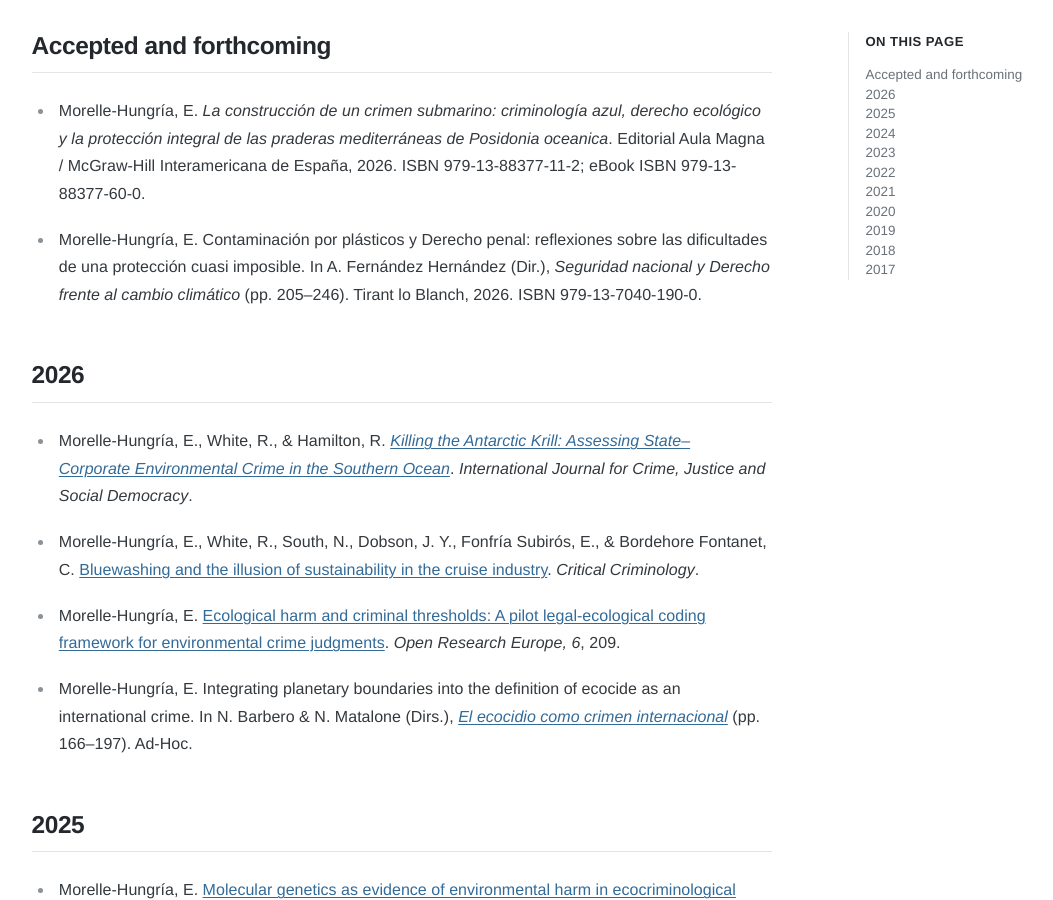
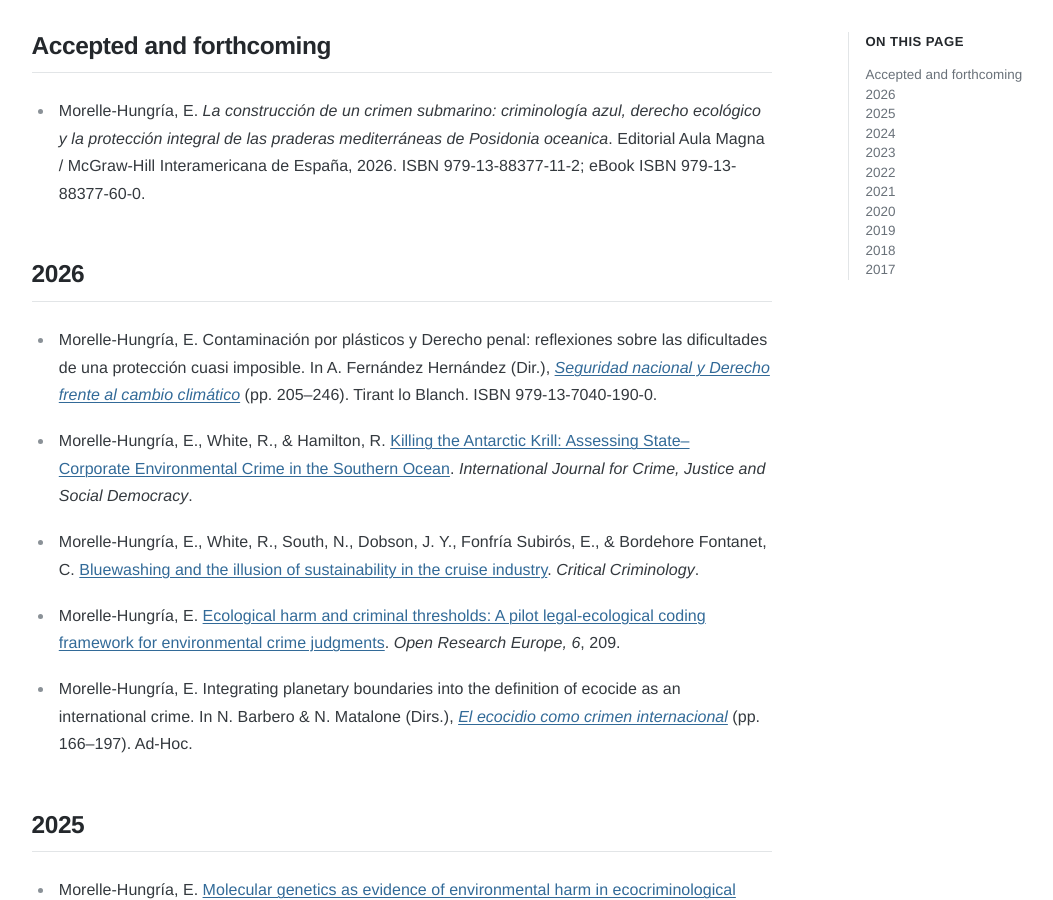
Before and after one commit to emorelleh/emorelleh.github.io, a Jekyll site: the page built from publications.md, in a window 1280 px wide and 900 px high, scrolled down 314 px. Shown: the whole window, without its empty margins (110-1163 px from the left). Built offline with Jekyll 4.4.1, drawn with Linux system fonts in a browser that asks for light colours; our own code applies the rules of GitHub Pages for plain Markdown files; part of the change alters nothing that is shown.

Commit message:
Update publication entries and fix formatting issues

```diff
--- a/publications.md
+++ b/publications.md
@@ -24,14 +24,6 @@ permalink: /publications/
           Editorial Aula Magna / McGraw-Hill Interamericana de España, 2026.
           ISBN 979-13-88377-11-2; eBook ISBN 979-13-88377-60-0.
         </li>
-
-        <li>
-          Morelle-Hungría, E.
-          Contaminación por plásticos y Derecho penal: reflexiones sobre las dificultades de una protección cuasi imposible.
-          In A. Fernández Hernández (Dir.), <em>Seguridad nacional y Derecho frente al cambio climático</em>
-          (pp. 205–246). Tirant lo Blanch, 2026. ISBN 979-13-7040-190-0.
-        </li>
-
       </ul>
     </section>
 
@@ -39,13 +31,22 @@ permalink: /publications/
       <h2>2026</h2>
       <ul class="publication-list">
         <li>
-  Morelle-Hungría, E., White, R., & Hamilton, R.
-  <a href="https://doi.org/10.5204/ijcjsd.4544"><em>Killing the Antarctic Krill: Assessing State–Corporate Environmental Crime in the Southern Ocean</em></a>.
-  <em>International Journal for Crime, Justice and Social Democracy</em>.
-</li>
+          Morelle-Hungría, E.
+          Contaminación por plásticos y Derecho penal: reflexiones sobre las dificultades de una protección cuasi imposible.
+          In A. Fernández Hernández (Dir.),
+          <a href="https://editorial.tirant.com/es/libro/seguridad-nacional-y-derecho-frente-al-cambio-climatico-fernandez-hernandez-antonio-9791370401900"><em>Seguridad nacional y Derecho frente al cambio climático</em></a>
+          (pp. 205–246). Tirant lo Blanch.
+          ISBN 979-13-7040-190-0.
+        </li>
 
         <li>
-          Morelle-Hungría, E., White, R., South, N., Dobson, J. Y., Fonfría Subirós, E., & Bordehore Fontanet, C.
+          Morelle-Hungría, E., White, R., &amp; Hamilton, R.
+          <a href="https://doi.org/10.5204/ijcjsd.4544">Killing the Antarctic Krill: Assessing State–Corporate Environmental Crime in the Southern Ocean</a>.
+          <em>International Journal for Crime, Justice and Social Democracy</em>.
+        </li>
+
+        <li>
+          Morelle-Hungría, E., White, R., South, N., Dobson, J. Y., Fonfría Subirós, E., &amp; Bordehore Fontanet, C.
           <a href="https://doi.org/10.1007/s10612-026-09904-0">Bluewashing and the illusion of sustainability in the cruise industry</a>.
           <em>Critical Criminology</em>.
         </li>
@@ -59,7 +60,7 @@ permalink: /publications/
         <li>
           Morelle-Hungría, E.
           Integrating planetary boundaries into the definition of ecocide as an international crime.
-          In N. Barbero & N. Matalone (Dirs.),
+          In N. Barbero &amp; N. Matalone (Dirs.),
           <a href="https://editorialadhoc.com/producto/el-ecocidio-como-crimen-internacional/"><em>El ecocidio como crimen internacional</em></a>
           (pp. 166–197). Ad-Hoc.
         </li>
@@ -91,17 +92,18 @@ permalink: /publications/
           Morelle-Hungría, E.
           Restauración azul: el impacto de las nuevas entidades como límite planetario dentro de la justicia restaurativa verde.
           In G. Varona (Ed.), <em>Criminología verde: alternativas a la impunidad y al punitivismo ante los daños bio-socio-ecológicos</em>
-          (pp. 127–148). Dykinson. ISBN 979-13-7006-032-9.
+          (pp. 127–148). Dykinson.
+          ISBN 979-13-7006-032-9.
         </li>
 
         <li>
-          Morelle-Hungría, E., Buluc Vasile, B. N., Flors Llorens, D., Foschetti Aragao, M. E., & Juárez Garcia, Á.
+          Morelle-Hungría, E., Buluc Vasile, B. N., Flors Llorens, D., Foschetti Aragao, M. E., &amp; Juárez Garcia, Á.
           <a href="https://doi.org/10.5281/zenodo.15024172">Jurisprudencia sobre el Delito Ecológico en España (2015–2024): Análisis de Sentencias del Artículo 325 del Código Penal en la Base de Datos CENDOJ</a>
           [Data set]. Zenodo.
         </li>
 
         <li>
-          Morelle-Hungría, E., South, N., Serra Palao, P., Faria, R., & Martens, G.
+          Morelle-Hungría, E., South, N., Serra Palao, P., Faria, R., &amp; Martens, G.
           <a href="https://repositori.uji.es/xmlui/handle/10234/221219"><em>Reflective Contribution: Establishing Planetary Boundaries to Safeguard the Health of the Planet: Ecosystems as Victims and Legal Interests</em></a>.
           Repositori Universitat Jaume I.
         </li>
@@ -112,7 +114,7 @@ permalink: /publications/
       <h2>2024</h2>
       <ul class="publication-list">
         <li>
-          Morelle-Hungría, E., & Serra Palao, P.
+          Morelle-Hungría, E., &amp; Serra Palao, P.
           <a href="https://books.google.es/books?id=jOEfEQAAQBAJ">Human impacts on <em>Posidonia oceanica</em> in the Mediterranean Sea: Bringing together ecological law and green criminology</a>.
           In <em>Ecological Law in Practice: Case Studies for a Transformative Approach</em>. Routledge.
         </li>
@@ -130,13 +132,13 @@ permalink: /publications/
         </li>
 
         <li>
-          Morelle-Hungría, E., & Serra, P.
+          Morelle-Hungría, E., &amp; Serra, P.
           <a href="https://doi.org/10.1093/acrefore/9780190264079.013.771">The Harms and Crimes Against Plant Species</a>.
           <em>Oxford Research Encyclopedia of Criminology</em>.
         </li>
 
         <li>
-          Morelle-Hungría, E., & Serra, P.
+          Morelle-Hungría, E., &amp; Serra, P.
           <a href="https://doi.org/10.12688/openreseurope.16365.2">Ecocriminological analysis of brine in aquatic ecosystems: Impacts on <em>Posidonia oceanica</em> and the search for restorative justice solutions</a>.
           <em>Open Research Europe, 3</em>, 130.
         </li>
@@ -145,17 +147,18 @@ permalink: /publications/
           Morelle-Hungría, E.
           La (des)protección de la fauna marina desde un enfoque ecocriminológico a la luz de los límites planetarios.
           In <em>La protección de la biodiversidad marina en un contexto de cambio global: aspectos biológicos, éticos y jurídicos</em>.
-          Tirant lo Blanch. ISBN 978-84-1169-088-1.
+          Tirant lo Blanch.
+          ISBN 978-84-1169-088-1.
         </li>
 
         <li>
-          Morelle-Hungría, E., & Raga Vives, A.
+          Morelle-Hungría, E., &amp; Raga Vives, A.
           Innovación educativa a través del sistema de casos: la criminalidad económica y ecológica (CRIMECO).
           In <em>La innovación educativa en Derecho: un compromiso continuo con la docencia</em>. Colex.
         </li>
 
         <li>
-          Morelle-Hungría, E., Giménez Ruiz, E., Pérez Silvestre, A., Romero Ortolà, P., Remolí López, G., Vera Raga Vives, A., & Carvalho da Silva, J.
+          Morelle-Hungría, E., Giménez Ruiz, E., Pérez Silvestre, A., Romero Ortolà, P., Remolí López, G., Vera Raga Vives, A., &amp; Carvalho da Silva, J.
           <em>I Encuesta de percepción de seguridad y victimización Castellón 2023: inseguridad y políticas públicas de seguridad en el ámbito municipal</em>.
           Clínica Jurídica y Criminológica, Universitat Jaume I.
         </li>
@@ -166,26 +169,27 @@ permalink: /publications/
       <h2>2023</h2>
       <ul class="publication-list">
         <li>
-          Morelle-Hungría, E., Fonfría, E. S., Dobson, J. Y., & Bordehore Fontanet, C.
+          Morelle-Hungría, E., Fonfría, E. S., Dobson, J. Y., &amp; Bordehore Fontanet, C.
           <a href="https://www.kriminologie.de/index.php/krimoj/article/view/283">Underwater noise pollution as an ecological crime: A global problem in the Anthropocene</a>.
           <em>Kriminologie – Das Online-Journal</em>.
         </li>
 
         <li>
-          García Ruiz, A., & Morelle-Hungría, E.
+          García Ruiz, A., &amp; Morelle-Hungría, E.
           <em>Criminología verde: criminalidad y daños ecológicos</em>.
-          Aranzadi Civitas. ISBN 978-84-1162-211-0.
+          Aranzadi Civitas.
+          ISBN 978-84-1162-211-0.
         </li>
 
         <li>
-          Morelle-Hungría, E., & Fernández Hernández, A.
+          Morelle-Hungría, E., &amp; Fernández Hernández, A.
           <a href="https://www.revista-e-criminologia.net/_files/ugd/6d2944_9b27252eb6b24cb88cab34b3bc1f1ff8.pdf">Introducción de estudios de criminalidad en la administración local: análisis de la percepción de seguridad y victimización en la isla de Eivissa 2021</a>.
           <em>Revista Electrónica de Criminología</em>.
         </li>
 
         <li>
           Morelle-Hungría, E.
-          <a href="https://repositori.uji.es/xmlui/bitstream/handle/10234/202314/84183.pdf?sequence=1&isAllowed=y">El daño ecológico en la costa gallega por el vertido del Prestige a la luz de la ecocriminología: ecosistema como víctima</a>.
+          <a href="https://repositori.uji.es/xmlui/bitstream/handle/10234/202314/84183.pdf?sequence=1&amp;isAllowed=y">El daño ecológico en la costa gallega por el vertido del Prestige a la luz de la ecocriminología: ecosistema como víctima</a>.
           <em>Revista de Victimología, 15</em>, 233–252.
         </li>
       </ul>
@@ -207,9 +211,10 @@ permalink: /publications/
         </li>
 
         <li>
-          Sanz Larruga, F. J., Ortiz García, M., & Morelle-Hungría, E.
+          Sanz Larruga, F. J., Ortiz García, M., &amp; Morelle-Hungría, E.
           <a href="https://www.thomsonreuters.es/es/tienda/duo-papel-ebook/analisis-de-la-proteccion-del-medio-marino-tras-una-decada-del-enfoque--ecosistemico--estado-actual-y-nuevos-retosduo/p/10020969"><em>Análisis de la protección del medio marino tras una década del enfoque ecosistémico: estado actual y nuevos retos</em></a>.
-          Thomson Reuters Aranzadi. ISBN 978-84-1124-910-2.
+          Thomson Reuters Aranzadi.
+          ISBN 978-84-1124-910-2.
         </li>
 
         <li>
@@ -223,7 +228,8 @@ permalink: /publications/
           Morelle-Hungría, E.
           Mar Menor y límites planetarios: análisis ecocriminológico frente al colapso de ecosistemas acuáticos.
           In <em>Estudios sobre la efectividad del Derecho de la biodiversidad y del cambio climático</em>
-          (pp. 223–238). Tirant lo Blanch. ISBN 978-84-1147-464-1.
+          (pp. 223–238). Tirant lo Blanch.
+          ISBN 978-84-1147-464-1.
         </li>
       </ul>
     </section>
@@ -238,7 +244,7 @@ permalink: /publications/
         </li>
 
         <li>
-          Colás Turégano, A., & Morelle-Hungría, E.
+          Colás Turégano, A., &amp; Morelle-Hungría, E.
           <a href="http://criminet.ugr.es/recpc/23/recpc23-13.pdf">El derecho ambiental frente a los delitos ecológicos: la eficacia y eficiencia penal a debate</a>.
           <em>Revista Electrónica de Ciencia Penal y Criminología, 23</em>(13), 1–34.
         </li>
@@ -280,7 +286,7 @@ permalink: /publications/
 
         <li>
           Morelle-Hungría, E.
-          <a href="https://www.iustel.com/v2/revistas/detalle_revista.asp?id_noticia=422981&d=1">La Ley 8/2020, de 30 de julio, de protección y ordenación del litoral de Cataluña: la necesaria visión holística en la planificación ambiental</a>.
+          <a href="https://www.iustel.com/v2/revistas/detalle_revista.asp?id_noticia=422981&amp;d=1">La Ley 8/2020, de 30 de julio, de protección y ordenación del litoral de Cataluña: la necesaria visión holística en la planificación ambiental</a>.
           <em>Revista General de Derecho Administrativo, 55</em>.
         </li>
 
@@ -375,7 +381,7 @@ permalink: /publications/
       <ul class="publication-list">
         <li>
           Morelle-Hungría, E.
-          <a href="https://www.researchgate.net/publication/321884072_LA_PESCA_ILEGAL_COMO_ACTIVIDAD_DELICTIVA_UNA_APROXIMACION_A_LA_PROBLEMATICA_ESPANOLA_CRIMINOLOGICAL_PERSPECTIVE_OF_ILLEGAL_FISHING_AN_APROACH_TO_THE_SPANISH_PROBLEM">La pesca ilegal como actividad delictiva: una aproximación a la problemática española</a>.
+          <a href="https://www.researchgate.net/publication/321884072_LA_PESCA_ILEGAL_COMO_ACTIVIDAD_DELICTIVA_UNA_APROXIMACION_A_LA_PROBLEMATICA_ESPANOLA_CRIMINOLOGICAL_PERSPECTIVE_OF_ILLEGAL_FISHING_AN_APPROACH_TO_THE_SPANISH_PROBLEM">La pesca ilegal como actividad delictiva: una aproximación a la problemática española</a>.
           <em>Actualidad Jurídica Ambiental, 74</em>, 7–32.
         </li>
 
```
